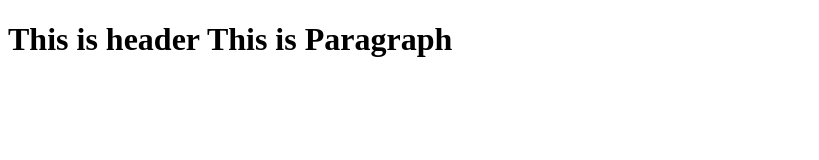
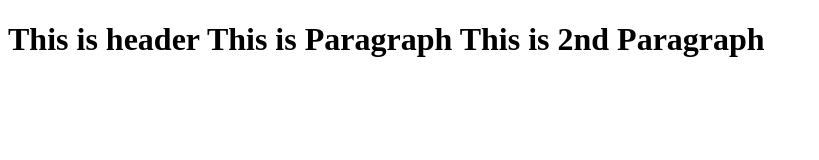
Before and after one commit to podilinagababu/mygittut, a plain HTML site: page index.html in a window 1280 px wide. Shown: the whole page, without its empty margins (0-819 px from the left). Drawn offline with Linux system fonts and the light colour scheme.

Commit message:
added 2nd paragraph

```diff
--- a/index.html
+++ b/index.html
@@ -8,5 +8,6 @@
 <body>
    <h1>This is header<h/>
        <p1>This is Paragraph</p1>
+   <p2>This is 2nd Paragraph</p2>
 </body>
 </html>
```
